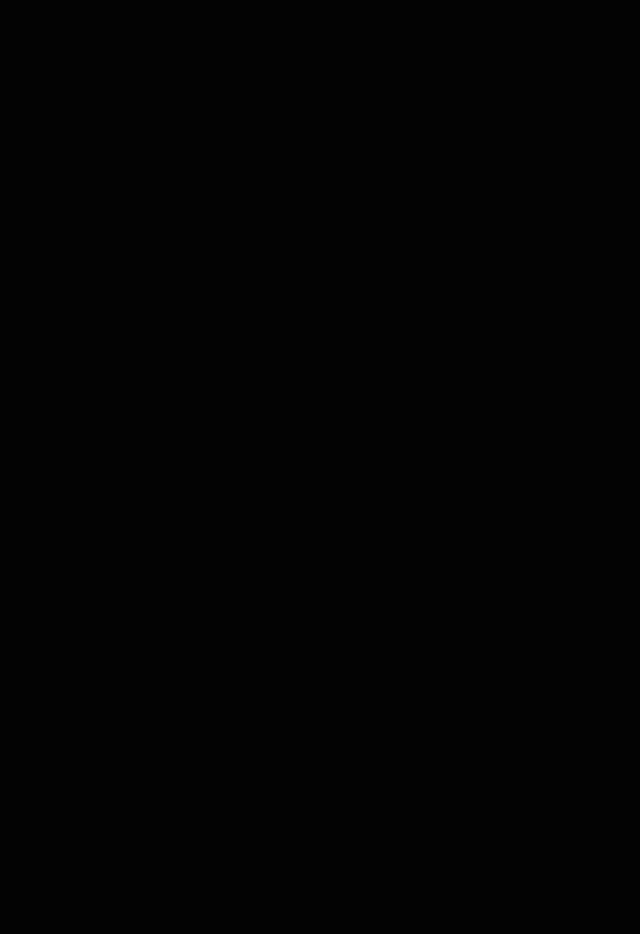
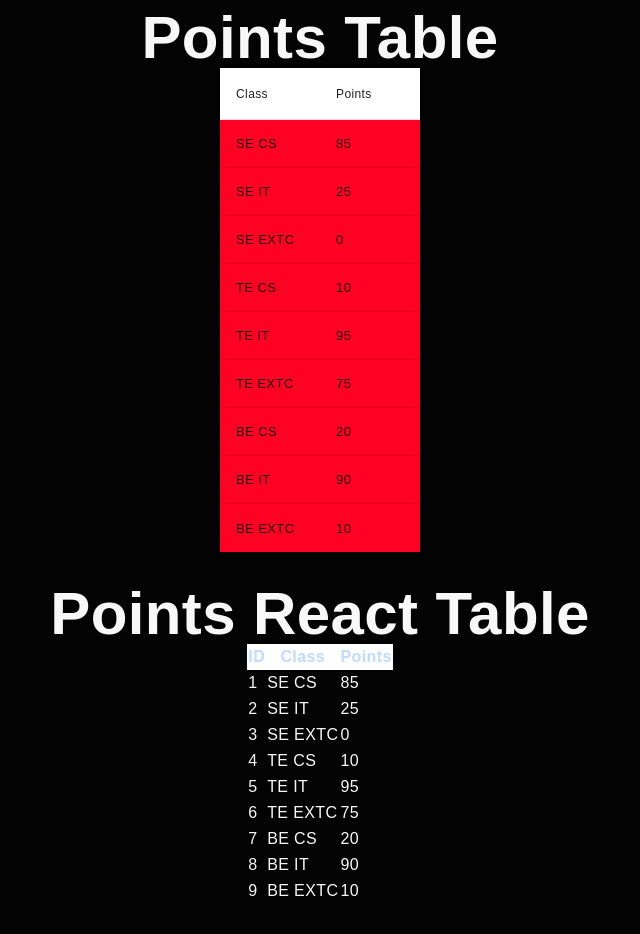
Before and after one commit to MrunalVaidya0715/sparx-website, a Next.js app in the folder sparx-web-app/: page /home in a window 1280 px wide. Shown: the part 700-1634 px from the top of the page, without its empty margins (320-960 px from the left). Before the commit the page ends 800 px from the top, so only its background shows below. Built offline with nearby package versions, Linux system fonts and the light colour scheme.

Commit message:
Added Points Table

```diff
--- a/sparx-web-app/components/Images.jsx
+++ b/sparx-web-app/components/Images.jsx
@@ -1,7 +1,7 @@
 import Image from 'next/image.js'
 import React from 'react'
 import { Photos } from '../src/images.js'
-
+import Img0 from '../public/assets/inaug/image-0.png'
 const Images = ({getImg}) => {
     return (
         <>
--- /dev/null
+++ b/sparx-web-app/components/PointsTable.jsx
@@ -0,0 +1,93 @@
+import React from 'react'
+import DataTable from 'react-data-table-component'
+const PointsTable = () => {
+
+  const columns = [
+    {
+        name: "Class",
+        selector: row => row.class
+    },
+    {
+        name: "Points",
+        selector: row => row.points,
+        sortable: true,
+
+    },
+  ];
+const data = [
+    {
+        id: 1,
+        class: "SE CS",
+        points: 85,
+    },
+    {
+        id: 2,
+        class: "SE IT",
+        points: 25,
+    },
+    {
+        id: 3,
+        class: "SE EXTC",
+        points: 0,
+    },
+    {
+        id: 4,
+        class: "TE CS",
+        points: 10,
+    },
+    {
+        id: 5,
+        class: "TE IT",
+        points: 95,
+    },
+    {
+        id: 6,
+        class: "TE EXTC",
+        points: 75,
+    },
+    {
+        id: 7,
+        class: "BE CS",
+        points: 20,
+    },
+    {
+        id: 8,
+        class: "BE IT",
+        points: 90,
+    },
+    {
+        id: 9,
+        class: "BE EXTC",
+        points: 10,
+    },
+]
+const customStyles = {
+    rows: {
+        style: {
+            backgroundColor: "#fe0123"
+        }
+    },
+
+}
+
+  return (
+    <div className=' w-full h-fit p-4 flex flex-col justify-center items-center'>
+        <div>
+            <h1>Points Table</h1>
+        </div>
+        <div >
+            <DataTable className=' bg-red-400'
+            columns={columns}
+            data={data}
+            customStyles={customStyles}
+            >
+
+            </DataTable>
+        </div>
+
+    </div>
+
+  )
+}
+
+export default PointsTable
--- /dev/null
+++ b/sparx-web-app/components/Table.jsx
@@ -0,0 +1,62 @@
+import React, { useMemo } from 'react'
+import { useTable } from 'react-table'
+import points from '../src/points.json'
+const Table = () => {
+    const data = useMemo(() => points, [])
+    const columns = useMemo(() => [
+        {
+            Header: "ID",
+            accessor: "id",
+        },
+        {
+            Header: "Class",
+            accessor: "class",
+        },
+        {
+            Header: "Points",
+            accessor: "points",
+        },
+    ], [])
+    const { getTableProps, getTableBodyProps, headerGroups, rows, prepareRow } = useTable({ columns, data });
+
+    return (
+        <div className=' w-full h-fit p-4 flex flex-col justify-center items-center'>
+            <div>
+                <h1>Points React Table</h1>
+            </div>
+            <div>
+                <table {...getTableBodyProps()} >
+                    <thead className=' text-blue-200 bg-white'>
+                        {headerGroups.map((headerGroup) => (
+                            <tr {...headerGroup.getHeaderGroupProps()}>
+                                {headerGroup.headers.map((column) => (
+                                    <th {...column.getHeaderProps()}>
+                                        {column.render("Header")}
+                                    </th>
+                                ))}
+                            </tr>
+                        ))}
+                    </thead>
+                    <tbody {...getTableBodyProps()}>
+                        {rows.map((row) => {
+                            prepareRow(row);
+                            return (
+                                <tr {...row.getRowProps()}>
+                                    {row.cells.map((cell) => (
+                                        <td {...cell.getCellProps()}> {cell.render("Cell")} </td>
+                                    ))}
+                                </tr>
+                            );
+                        })}
+                    </tbody>
+
+                </table>
+
+            </div>
+
+
+        </div>
+    )
+}
+
+export default Table
--- a/sparx-web-app/package.json
+++ b/sparx-web-app/package.json
@@ -11,8 +11,10 @@
   "dependencies": {
     "next": "13.2.1",
     "react": "18.2.0",
+    "react-data-table-component": "^7.5.3",
     "react-dom": "18.2.0",
     "react-lazy-load-image-component": "^1.5.6",
+    "react-table": "^7.8.0",
     "swiper": "^9.1.0"
   },
   "devDependencies": {
--- a/sparx-web-app/src/pages/home.jsx
+++ b/sparx-web-app/src/pages/home.jsx
@@ -1,13 +1,25 @@
+import PointsTable from 'components/PointsTable'
 import Slider from 'components/Slider'
 import SlideSwiper from 'components/SlideSwiper'
+import Table from 'components/Table'
 import React from 'react'
 
 const home = () => {
   return (
-    <div className=' relative top-20 flex flex-col justify-center items-center'>
-                <div className=' max-w-[1240px] w-full'>
-                    <Slider/>
-                </div>
+    <div className=' py-20 relative  flex flex-col justify-center items-center'>
+      {/* <div className=' absolute bottom-4 z-[-50]'>
+        <h1 className=' text-red-500 tracking-wider text-9xl'>SPARX</h1>
+      </div> */}
+
+      <div className='  w-full'>
+        <Slider />
+      </div>
+      <div className=' max-w-[1240px] w-full h-fit p-4 flex flex-col justify-center items-center'>
+        <h1>Sparx </h1>
+        <h3>March 6 - March 30</h3>
+        <PointsTable/>
+        <Table/>
+      </div>
     </div>
   )
 }
--- a/sparx-web-app/src/pages/index.js
+++ b/sparx-web-app/src/pages/index.js
@@ -10,8 +10,11 @@ export default function Home() {
         <p>Hello</p>
         <button>Hello</button>
       </div> */}
-
-
+      <div className="py-20 relative  flex flex-col justify-center items-center ">
+        <div className=" w-full">
+          <Slider />
+        </div>
+      </div>
     </>
   )
 }
--- a/sparx-web-app/src/pages/photos.jsx
+++ b/sparx-web-app/src/pages/photos.jsx
@@ -29,7 +29,7 @@ const photos = () => {
 
     return (
         <>
-            <div className=' relative top-20 flex flex-col justify-center items-center'>
+            <div className=' py-20 flex flex-col justify-center items-center'>
                 <div className=' max-w-[1240px] w-full'>
                     <div className=' flex flex-col justify-center items-center'>
                         <h2 className='text-white'>
--- /dev/null
+++ b/sparx-web-app/src/pages/points.jsx
@@ -0,0 +1,119 @@
+import React from 'react'
+import {AiTwotoneTrophy} from 'react-icons/ai'
+import {AiTwotoneStar} from 'react-icons/ai'
+const points = () => {
+    const data = [
+        {
+            rank: 1,
+            class: "SE CS",
+            points: 85,
+        },
+        {
+            rank: 2,
+            class: "SE IT",
+            points: 25,
+        },
+        {
+            rank: 3,
+            class: "SE EXTC",
+            points: 0,
+        },
+        {
+            rank: 4,
+            class: "TE CS",
+            points: 10,
+        },
+        {
+            rank: 5,
+            class: "TE IT",
+            points: 95,
+        },
+        {
+            rank: 6,
+            class: "TE EXTC",
+            points: 75,
+        },
+        {
+            rank: 7,
+            class: "BE CS",
+            points: 20,
+        },
+        {
+            rank: 8,
+            class: "BE IT",
+            points: 90,
+        },
+        {
+            rank: 9,
+            class: "BE EXTC",
+            points: 10,
+        },
+    ]
+
+    const viewDetails =()=>{
+        console.log("Hello")
+    }
+
+
+    return (
+        <div className='py-20 relative  flex flex-col justify-center items-center'>
+            <h2>SPARX 2023 Points Table</h2>
+            <div className=' mt-4'>
+                <p className=' text-gray-500 text-sm'>[ Last updated on 03-03-2023 ]</p>
+            </div>
+            <div className='  w-[90%] lg:[75%] max-w-[500px] h-fit overflow-hidden flex flex-col justify-center mt-2  items-center rounded-lg  border-[1px] border-gray-500'>
+                <div className=' w-full h-full flex flex-col justify-between items-center'>
+                    <div className=' w-full pl-0 flex items-center justify-between bg-[#15181E]/80'>
+                        <div className=' p-2'>
+
+                        </div>
+                        <div className='  w-[50%] p-2'>
+                            <h3>Rank</h3>
+                        </div>
+                        <div className='  w-full p-2'>
+                            <h3>Class</h3>
+                        </div>
+                        <div className='  w-full p-2'>
+                            <h3>Points</h3>
+                        </div>
+                        {/*Entry */}
+
+
+
+
+                    </div>
+                    {
+                            data.map((row, index) => (
+                                <div key={index} className={
+                                    row.rank === 1?("w-full pl-2 flex items-center justify-between bg-gray-700 py-8 text-xl"):
+                                    ("w-full pl-2 flex items-center justify-between bg-[#252a34] py-2 border-t-[1px] border-gray-400")
+                                }>
+                                    <div className={row.rank===1? "text-[#C9B037] font-extrabold": row.rank === 2 ? "text-[#c0c0c0] font-extrabold": row.rank === 3? "text-[#AD8A56] font-extrabold": " text-gray-400 ml-[1px]"}>
+                                        {
+                                            row.rank === 1? <AiTwotoneTrophy /> : row.rank === 2 ? <AiTwotoneTrophy/> : row.rank === 3? <AiTwotoneTrophy/> : <AiTwotoneStar className=' text-gray-700'/>
+                                        }
+                                    </div>
+                                    <div className='  w-[50%] p-2'>
+                                        <p className={
+                                            row.rank===1? "text-[#C9B037] font-extrabold": row.rank === 2 ? "text-[#c0c0c0] font-extrabold": row.rank === 3? "text-[#AD8A56] font-extrabold": " text-gray-400 ml-[1px]"
+                                        }>{row.rank}</p>
+                                    </div>
+                                    <div className='  w-full p-2'>
+                                        <p>{row.class}</p>
+                                    </div>
+                                    <div className='  w-full p-2'>
+                                        <h3>{row.points}</h3>
+                                    </div>
+                                </div>
+                            ))
+                        }
+                </div>
+            </div>
+            <div className=' mt-8'>
+                <h3 className=' text-blue-400 tracking-wider cursor-pointer' onClick={viewDetails}>View Point wise Details</h3>
+            </div>
+        </div>
+    )
+}
+
+export default points
--- /dev/null
+++ b/sparx-web-app/src/points.json
@@ -0,0 +1,46 @@
+[
+    {
+        "id": 1,
+        "class": "SE CS",
+        "points": 85
+    },
+    {
+        "id": 2,
+        "class": "SE IT",
+        "points": 25
+    },
+    {
+        "id": 3,
+        "class": "SE EXTC",
+        "points": 0    },
+    {
+        "id": 4,
+        "class": "TE CS",
+        "points": 10
+    },
+    {
+        "id": 5,
+        "class": "TE IT",
+        "points": 95
+    },
+    {
+        "id": 6,
+        "class": "TE EXTC",
+        "points": 75
+    },
+    {
+        "id": 7,
+        "class": "BE CS",
+        "points": 20
+    },
+    {
+        "id": 8,
+        "class": "BE IT",
+        "points": 90
+    },
+    {
+        "id": 9,
+        "class": "BE EXTC",
+        "points": 10
+    }
+]
```
Also changed, not shown: sparx-web-app/components/Navbar.jsx (+4 -4 lines), 1 other file (tests, documents, lock files or other folders).
